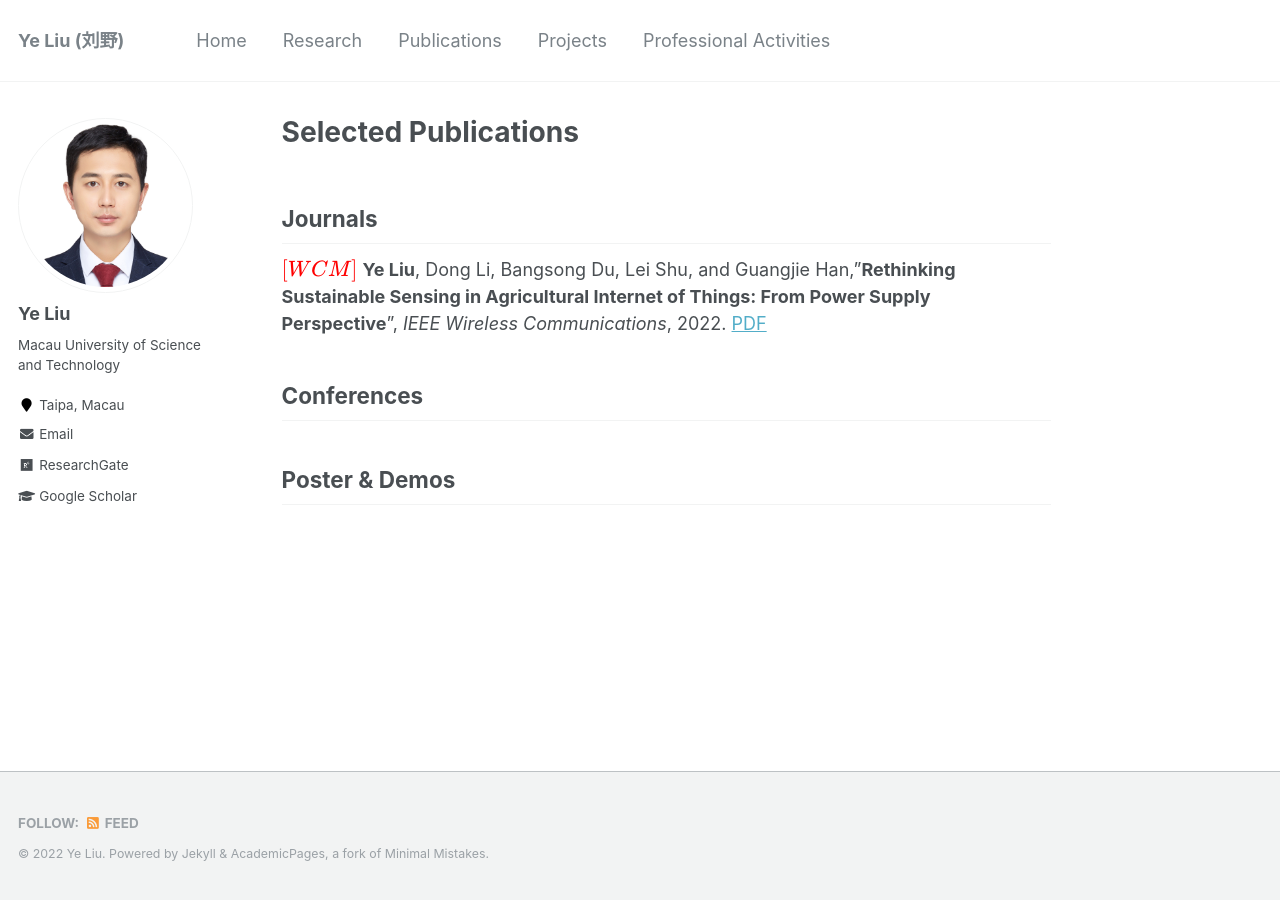
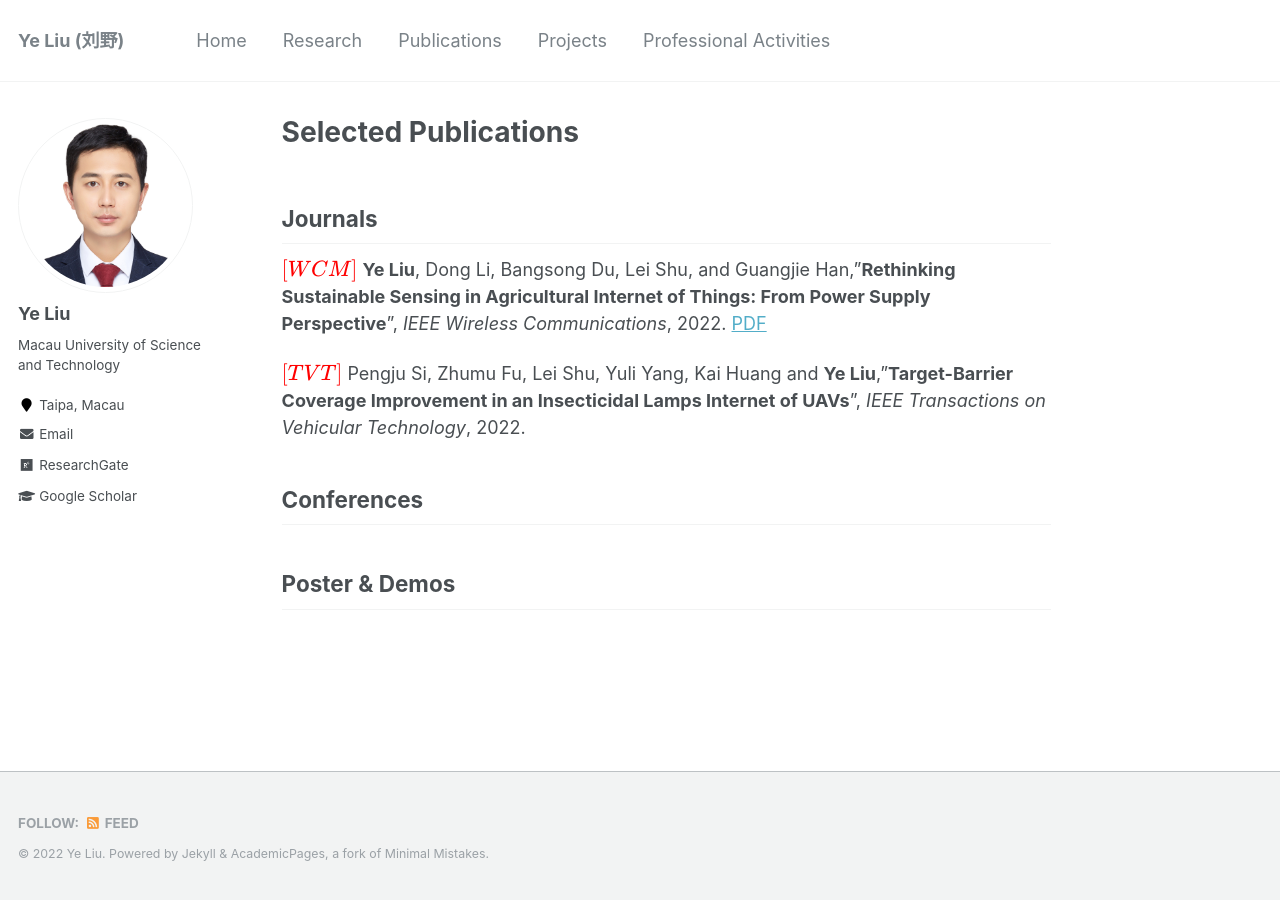
Before and after one commit to ChrisYe-Liu/chrisye-liu.github.io, a Jekyll site: the page built from _pages/publications.md, in a window 1280 px wide. Built offline with Jekyll 4.4.1, drawn with Linux system fonts in a browser that asks for light colours; formulas are drawn with MathJax 3.

Commit message:
Update publications.md

```diff
--- a/_pages/publications.md
+++ b/_pages/publications.md
@@ -12,6 +12,11 @@ $\color{red}{[WCM]}$
 **Ye Liu**, Dong Li, Bangsong Du, Lei Shu, and Guangjie Han,"**Rethinking Sustainable Sensing in Agricultural Internet of Things: From Power Supply Perspective**", *IEEE Wireless Communications*, 2022.
 [PDF](https://chrisye-liu.github.io/files/ye22poweredge)
 
+$\color{red}{[TVT]}$
+Pengju Si, Zhumu Fu, Lei Shu, Yuli Yang, Kai Huang and **Ye Liu**,"**Target-Barrier Coverage Improvement in an Insecticidal Lamps Internet of UAVs**", *IEEE Transactions on Vehicular Technology*, 2022.
+
+
+
 
 Conferences
 ------
```
